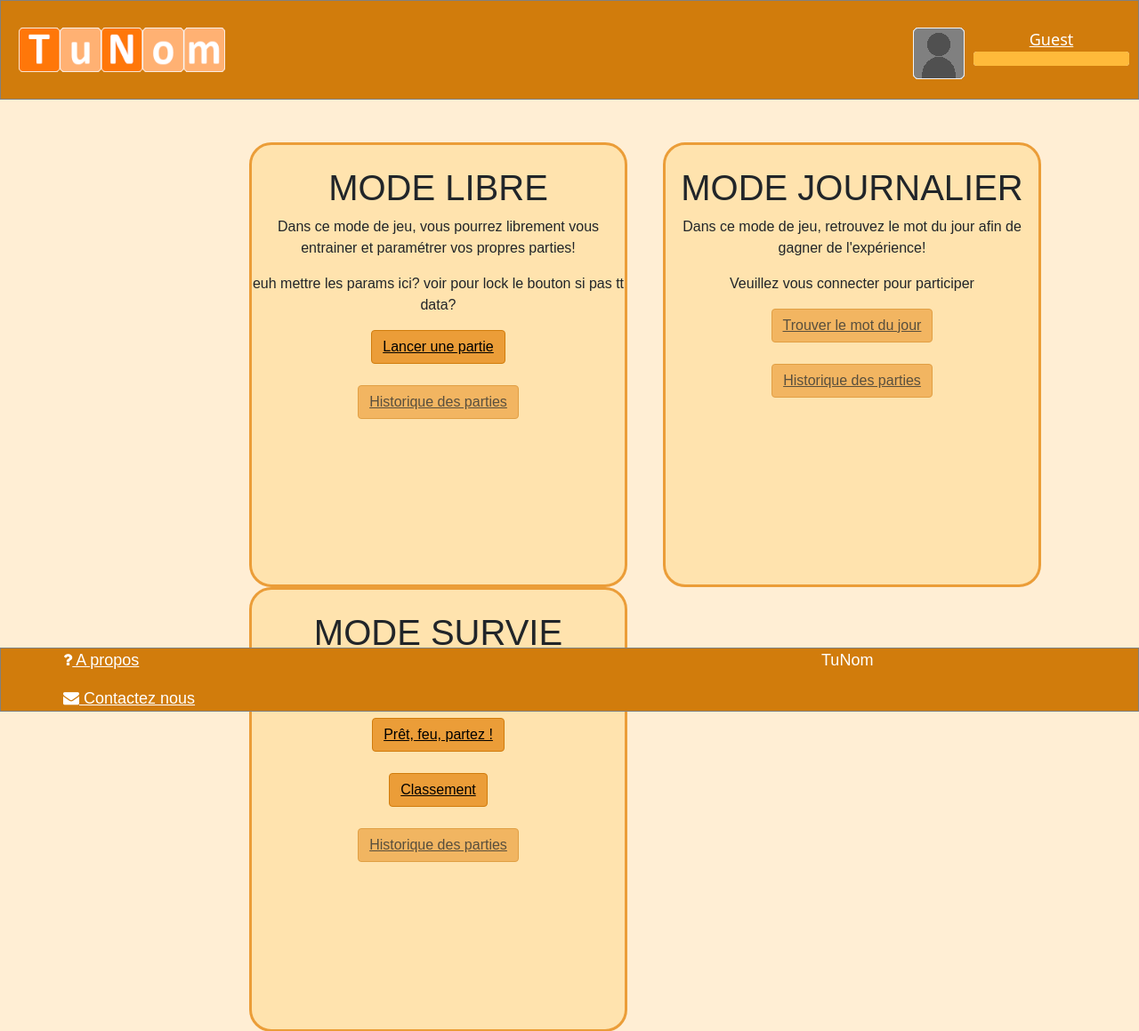
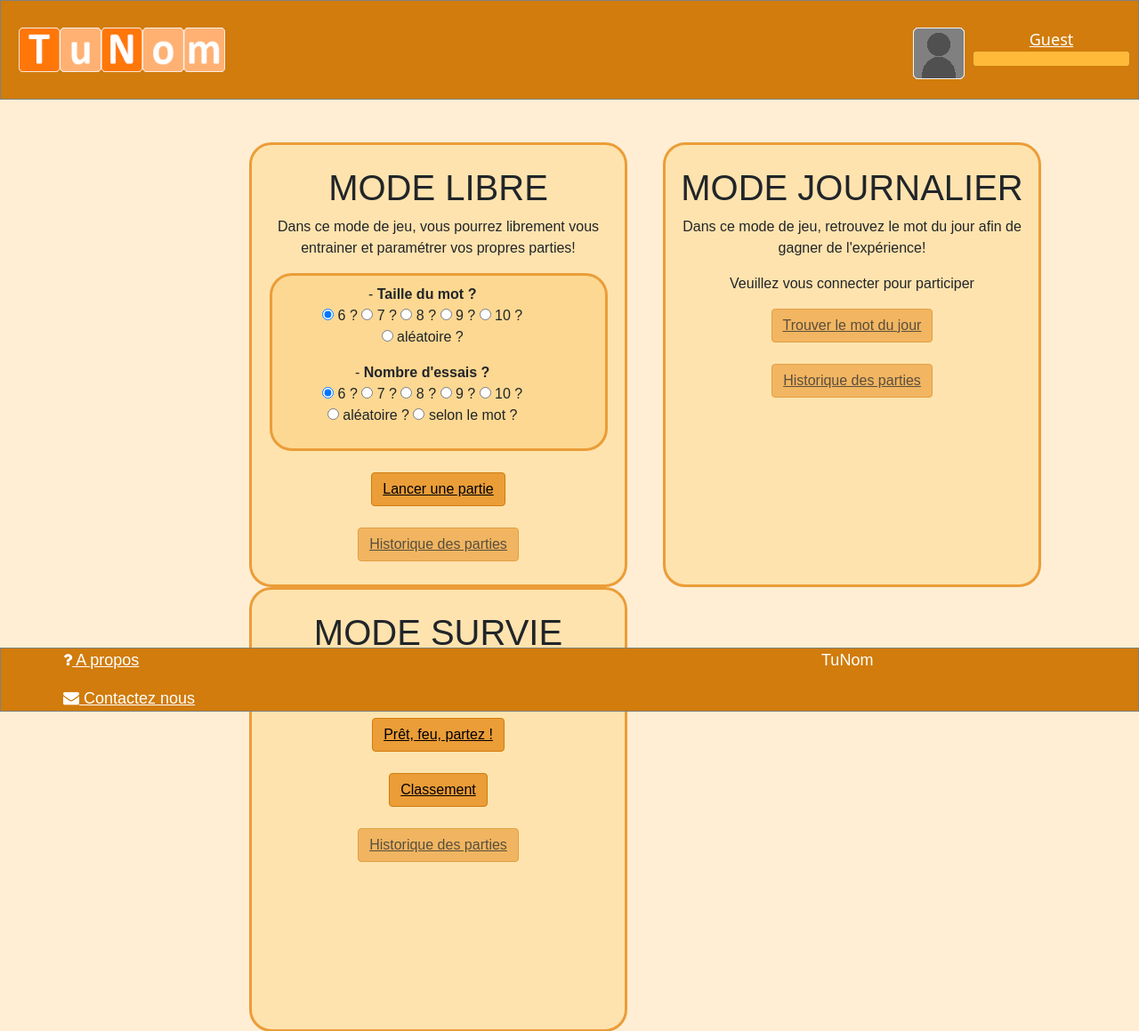
Before and after one commit to Pierre-Pasquier/Solveur-Wordle, a Flask app: page /home in a window 1280 px wide. Shown: the top 1159 px of the page at 89% size. Run offline with Flask 2, Linux system fonts and the light colour scheme.

Commit message:
ajout du paramètrage dans le hub ainsi que l'envoi de ces paramètres dans la partie libre (via methode POST)

```diff
--- a/Web/app.py
+++ b/Web/app.py
@@ -4,7 +4,7 @@ import sqlite3
 from datetime import date,datetime
 
 app = Flask(__name__)
-database= "db_projetS1test.db"
+database= "db_projetS1.db"
 
 def newlen():
     p=random.random()
@@ -99,65 +99,102 @@ def daily(id):
     ###d'abord verif si mot du jour existe (joueur ayant déjà joué today) et récup
     ###sinon générer mot random (et sa longueur)
     ###cas guest à voir, car idk comment enregistrer fait ou pas fait du daily (empecher sans connexion? sad)
-    if id is None or id=='' or id=='0':
-        return render_template('home.html',id_user=0, pseudo = "Guest", pourcent=0,badge='guest.png')
+    if request.method=='GET':
+        if id is None or id=='' or id=='0':
+            return render_template('home.html',id_user=0, pseudo = "Guest", pourcent=0,badge='guest.png')
 
-    con = sqlite3.connect(database)
-    cur = con.cursor()
-    cur.execute('SELECT pseudo,xp,date_dernier_essai FROM Profil WHERE id= ?',(id,))
-    joueur=cur.fetchall()
-    con.close()
+        con = sqlite3.connect(database)
+        cur = con.cursor()
+        cur.execute('SELECT pseudo,xp,date_dernier_essai FROM Profil WHERE id= ?',(id,))
+        joueur=cur.fetchall()
+        con.close()
 
-    today = date.today().strftime("%Y-%m-%d")
-    con = sqlite3.connect(database)
-    cur = con.cursor()
-    cur.execute('SELECT mot_a_deviner FROM Historique WHERE date=? AND type=?',(today,'daily',))
-    tab = cur.fetchall()
-    con.close()
-    a_generer = (tab==[])
-    if a_generer:
-        ###on génère un mot
-        guessmot = "MEILLEUR"
-        lenmot=8
+        today = date.today().strftime("%Y-%m-%d")
+        con = sqlite3.connect(database)
+        cur = con.cursor()
+        cur.execute('SELECT mot_a_deviner FROM Historique WHERE date=? AND type=?',(today,'daily',))
+        tab = cur.fetchall()
+        con.close()
+        a_generer = (tab==[])
+        if a_generer:
+            ###on génère un mot
+            guessmot = "MEILLEUR"
+            lenmot=8
+        else:
+            guessmot = tab[0][0]
+        ###là on crée les valeurs à rentrer dans la bd
+        heure = datetime.now().strftime("%H:%M:%S")
+        con = sqlite3.connect(database)
+        cur = con.cursor()
+        cur.execute('Select MAX(SELECT id FROM Historique WHERE id_joueur=? AND type=?) FROM Sondages',(id,'daily',))
+        idpartie=cur.fetchall()[0][0] + 1
+        con.close()
+        ###ensuite on pré-génère la partie dans la bd
+        con = sqlite3.connect(database)
+        cur = con.cursor()
+        cur.execute('Insert into Historique values(?,"daily",?,?,?,?,?)',(idpartie,id,[],guessmot,today,heure))
+        con.commit()
+        con.close()
+        ###maintenant on va changer la date du dernier essai de daily du joueur
+        con = sqlite3.connect(database)
+        cur = con.cursor()
+        cur.execute('UPDATE Profil SET date_dernier_essai=? WHERE id=?',(today,id,))
+        con.commit()
+        con.close()
+        ###puis on render la page de partie, dans laquelle il faudra en sortie mettre à jour la bd pour compléter la partie en historique
+        ###voir pour résultat dans la page historique : exemple partie quittée en cours -> partie pas complétée donc vide? ->
+        ###-> possibilité de ne pas prendre en compte les parties vides à l'affichage de l'historique
+        return render_template('daily.html',id_user=id,pseudo=joueur[0][0],pourcent=pourcentlvlup(joueur[0][1]),badge=badgetab[niveau(joueur[0][1])],longueur_mot=lenmot, mot_à_deviner=guessmot, nombre_dessai=6)
     else:
-        guessmot = tab[0][0]
-    ###là on crée les valeurs à rentrer dans la bd
-    heure = datetime.now().strftime("%H:%M:%S")
-    con = sqlite3.connect(database)
-    cur = con.cursor()
-    cur.execute('Select MAX(SELECT id FROM Historique WHERE id_joueur=? AND type=?) FROM Sondages',(id,'daily',))
-    idpartie=cur.fetchall()[0][0] + 1
-    con.close()
-    ###ensuite on pré-génère la partie dans la bd
-    con = sqlite3.connect(database)
-    cur = con.cursor()
-    cur.execute('Insert into Historique values(?,"daily",?,?,?,?,?)',(idpartie,id,[],guessmot,today,heure))
-    con.commit()
-    con.close()
-    ###maintenant on va changer la date du dernier essai de daily du joueur
-    con = sqlite3.connect(database)
-    cur = con.cursor()
-    cur.execute('UPDATE Profil SET date_dernier_essai=? WHERE id=?',(today,id,))
-    con.commit()
-    con.close()
-    ###puis on render la page de partie, dans laquelle il faudra en sortie mettre à jour la bd pour compléter la partie en historique
-    ###voir pour résultat dans la page historique : exemple partie quittée en cours -> partie pas complétée donc vide? ->
-    ###-> possibilité de ne pas prendre en compte les parties vides à l'affichage de l'historique
-    return render_template('daily.html',id_user=id,pseudo=joueur[0][0],pourcent=pourcentlvlup(joueur[0][1]),badge=badgetab[niveau(joueur[0][1])],longueur_mot=lenmot, mot_à_deviner=guessmot, nombre_dessai=6)
+        ###voir ici pour la méthode post, aka potentiellement le retour de la partie?
+        return redirect(f"/home?id={id}")
 
 @app.route('/<id>/pl',methods=['GET','POST'])
 def partie_libre(id):
-    if request.method=='GET':
+    ###partie de récupération des paramètres pour template
+    if id is None or id=='' or id=='0':
+        return render_template('home.html',id_user=0, pseudo = "Guest", pourcent=0,badge='guest.png')
+    con = sqlite3.connect(database)
+    cur = con.cursor()
+    cur.execute('SELECT pseudo,xp FROM Profil WHERE id= ?',(id,))
+    tab=cur.fetchall()
+    con.close()
+    ###fin récup
+    if request.method=='POST':
+        ###besoin de post pour lancer partie (car params de home) et pour récup partie (résultats)
+        ###partie de vérif si on vient d'une partie terminée
+        pattern=request.form.get("pattern")
+        print(pattern)
+        if not pattern is None:
+            return redirect(f"/home?id={id}")
+            #ici faut modif la bd
+        ###fin de vérif
+        ###partie de récupération des paramètres du home
+        if request.form.get("lenmot") and request.form.get("nbrguess"):
+            lenmot = int(request.form.get("lenmot"))
+            nbrguess = int(request.form.get("nbrguess"))
+            ###sous partie pour aléatoire et selon mot :
+            if lenmot==-1:
+                lenmot = random.randrange(6,11)
+            if nbrguess==-1:
+                nbrguess = random.randrange(6,11)
+            if nbrguess==-2:
+                nbrguess = lenmot
+        else:
+            lenmot = random.randrange(6,11)
+            nbrguess= lenmot
+        ###fin de la récupération, ajout ci dessous de l'utilisation des params
         con = sqlite3.connect(database)
         cur = con.cursor()
-        cur.execute('SELECT mot FROM Mots')
+        cur.execute('SELECT mot FROM Mots WHERE len_mot=?',(lenmot,))
         tabmots=cur.fetchall()
         mots=[tabmots[k][0] for k in range(len(tabmots))]
         con.close()
-        longueur_mot=8 #modif prochainement,gérer avec le formulaire de home
-        nombre_dessais=8
-        mot_à_deviner="FUSIONNE"
-        return render_template('test_flask.html',longueur_mot=longueur_mot,mot_à_deviner=mot_à_deviner,nombre_dessais=nombre_dessais,id_user=id,mots=mots)
+        ###sélection aléatoire dans la table des mots de longeurs lenmot :
+        i = random.randrange(0,len(mots))
+        mot_à_deviner = mots[i]
+        ###
+        return render_template('test_flask.html',longueur_mot=lenmot,mot_à_deviner=mot_à_deviner,nombre_dessais=nbrguess,mots=mots,id_user=id,pseudo=tab[0][0],pourcent=pourcentlvlup(tab[0][1]),badge=badgetab[niveau(tab[0][1])])
     else :
         pattern=request.form.get('pattern')
         #modif bd
--- a/Web/templates/home.html
+++ b/Web/templates/home.html
@@ -13,9 +13,33 @@
               <p>
                 Dans ce mode de jeu, vous pourrez librement vous entrainer et paramétrer vos propres parties!
               </p>
-              <p>euh mettre les params ici? voir pour lock le bouton si pas tt data?</p>
-              <button class="btn btn-primary"><a style="color:#000000;" href="{{url_for('partie_libre',id=id_user)}}">Lancer une partie</a></button>
-              <br><br>
+              <form action="{{url_for('partie_libre',id=id_user)}}" method="POST">
+              <div class="box" style="width: 380px;height: 200px;background-color: #fdd892;">
+                <p style="padding-left: 15%;">
+                  <label for=lenmot>- <strong>Taille du mot ?</strong></label><br>
+                  <input type='radio' id=lenmot name=lenmot value=6 required checked>  6 ?
+                  <input type='radio' id=lenmot name=lenmot value=7 required>  7 ?
+                  <input type='radio' id=lenmot name=lenmot value=8 required>  8 ?
+                  <input type='radio' id=lenmot name=lenmot value=9 required>  9 ?
+                  <input type='radio' id=lenmot name=lenmot value=10 required>  10 ?
+                  <br>
+                  <input type='radio' id=lenmot name=lenmot value=-1 required>  aléatoire ?
+                </p>
+                <p style="padding-left: 15%;">
+                  <label for=nbrguess>- <strong>Nombre d'essais ?</strong></label><br>
+                  <input type='radio' id=nbrguess name=nbrguess value=6 required checked>  6 ?
+                  <input type='radio' id=nbrguess name=nbrguess value=7 required>  7 ?
+                  <input type='radio' id=nbrguess name=nbrguess value=8 required>  8 ?
+                  <input type='radio' id=nbrguess name=nbrguess value=9 required>  9 ?
+                  <input type='radio' id=nbrguess name=nbrguess value=10 required>  10 ?
+                  <br>
+                  <input type='radio' id=nbrguess name=nbrguess value=-1 required>  aléatoire ?
+                  <input type='radio' id=nbrguess name=nbrguess value=-2 required>  selon le mot ?
+                </p></div>
+                <br>
+                <input type="submit" class="btn btn-primary" value="Lancer une partie" style="color: #000000;text-decoration: underline;">
+              </form>
+              <br>
               {%if id_user==0 %}
               <button class="btn btn-primary" disabled style="background-color: rgb(235, 157, 56); border-color:rgb(209, 124, 12);">
                 <a style="color:#000000;" href='###'>Historique des parties</a></button>
```
